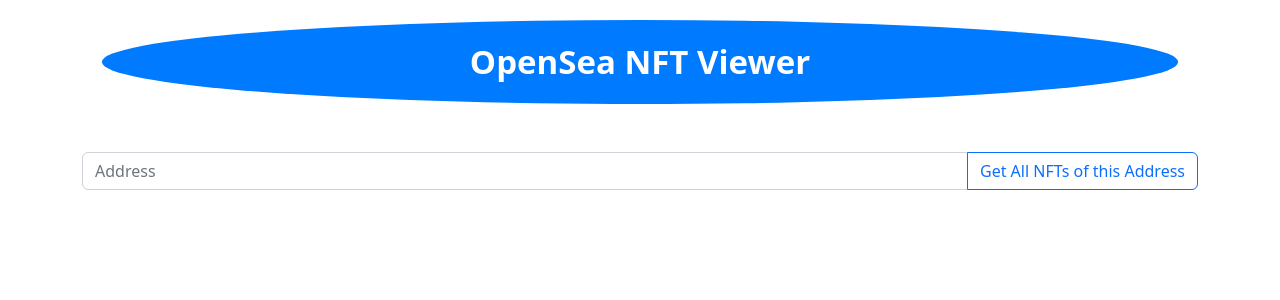
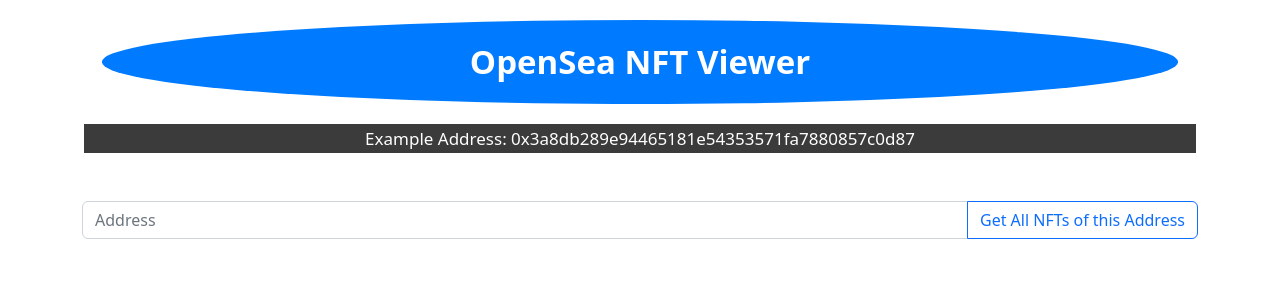
Before and after one commit to simon-masterclass/nft-viewer, a React (Create React App) app: page / in a window 1280 px wide. Shown: the top 300 px of the page. Built offline with nearby package versions, Linux system fonts and the light colour scheme.

Commit message:
[12] - Status Bar

```diff
--- a/src/App.css
+++ b/src/App.css
@@ -1,5 +1,30 @@
 .App {
   text-align: center;
+
+}
+
+a:link {
+  color: rgb(244, 240, 138);
+  background-color: transparent;
+  text-decoration: none;
+}
+
+a:visited {
+  color: #ffc0cb;
+  background-color: transparent;
+  text-decoration: none;
+}
+
+a:hover {
+  color: rgb(192, 142, 142);
+  background-color: transparent;
+  text-decoration: underline;
+}
+
+a:active {
+  color: yellow;
+  background-color: transparent;
+  text-decoration: underline;
 }
 
 .App-logo {
@@ -24,6 +49,20 @@
   font-size:33px;
   color: white;
   border-radius: 50%;
+}
+
+/* Header Title */
+.example {
+  padding: 2px;
+  display: flex;
+  text-align: center;
+  justify-content: center;
+  background: #3b3b3b;
+  margin: 2px;
+  font-size:17px;
+  color: white;
+  border-radius: 0%;
+
 }
 
 .App-header {
--- a/src/App.js
+++ b/src/App.js
@@ -43,6 +43,13 @@
 
     <div className='container'>
       <span className="header"> <b>OpenSea NFT Viewer</b></span>
+      {nftOwner == '' ? (
+          <span className="example">Example Address: 0x3a8db289e94465181e54353571fa7880857c0d87</span>
+        ) : (
+          <span className="example">Suggestion: Check out these celebrity wallet addresses at... <a href="https://dappradar.com/blog/celebrity-wallets-a-dive-into-crypto-hollywood" target="_blank">DappRadar.com</a></span>
+        )
+      }
+
       <div className='input-group mt-5 mb-5'>
         <input
           type='text'
@@ -64,10 +71,10 @@
           </button>
         ) : (
           <button
-            className='btn btn-outline-primary'
-            type='button'
-            id='button-addon2'
-            onClick={() => getNfts()}
+          className='btn btn-outline-primary'
+          type='button'
+          id='button-addon2'
+          onClick={() => getNfts()}
           >
             Get All NFTs of this Address
           </button>
```
